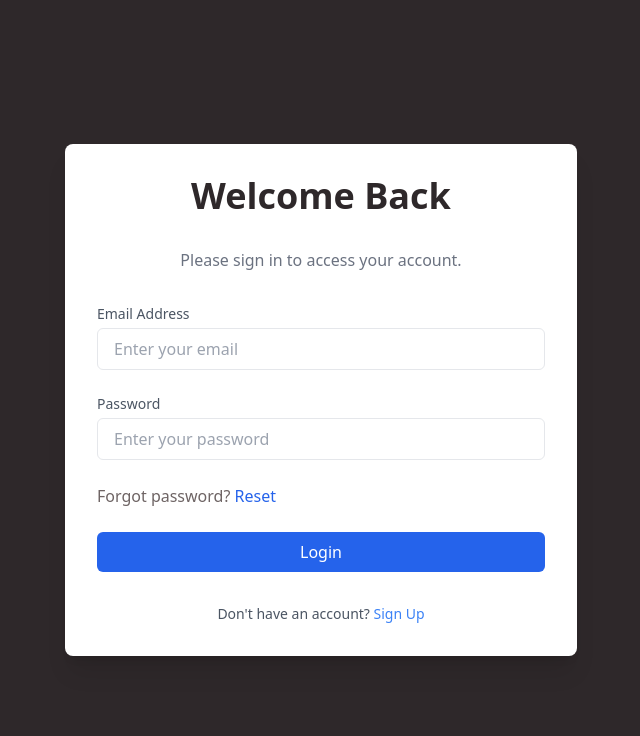
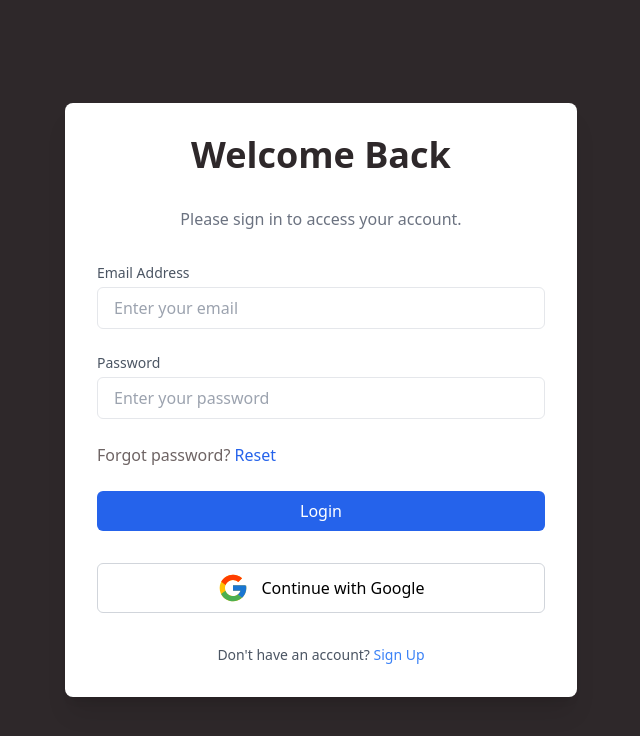
Before and after one commit to Oyedelehabeeb/learned, a React (Vite) app: page /login in a window 1280 px wide. Shown: the top 736 px of the page, without its empty margins (319-959 px from the left). Built offline with nearby package versions, Linux system fonts and the light colour scheme; no server answers.

Commit message:
update google auth

```diff
--- a/src/Features/Authentication/Login.jsx
+++ b/src/Features/Authentication/Login.jsx
@@ -2,7 +2,9 @@
 import { Link } from "react-router-dom";
 import { useLogin } from "./useLogin";
 import { useState } from "react";
+import { FcGoogle } from "react-icons/fc";
 import Loader from "./../../Ui/Loader";
+import { loginWithProvider } from "../../Services/apiAuthentication";
 
 function Login() {
   const [email, setEmail] = useState("");
@@ -23,6 +25,7 @@ function Login() {
       }
     );
   }
+
   return (
     <div className="flex items-center justify-center min-h-screen bg-darkGray px-4">
       <div className="w-full max-w-lg p-8 space-y-6 bg-white shadow-xl rounded-lg md:space-y-8">
@@ -63,7 +66,7 @@ function Login() {
           </div>
 
           <p className="text-customGray">
-            Forgot password? {""}
+            Forgot password?{" "}
             <Link to="/forgot-password" className="text-blue-600">
               Reset
             </Link>
@@ -77,6 +80,13 @@ function Login() {
           </button>
         </form>
 
+        <button
+          className="w-full py-2 mt-2 flex items-center justify-center border border-gray-300 rounded-md hover:bg-gray-100 transition-all space-x-3"
+          onClick={() => loginWithProvider("google")}
+        >
+          <FcGoogle className="w-8 h-8" /> <span>Continue with Google</span>
+        </button>
+
         <p className="text-sm text-center mt-6 text-gray-600">
           Don't have an account?{" "}
           <Link to="/signup" className="text-blue-500 hover:underline">
--- a/src/Features/Authentication/Signup.jsx
+++ b/src/Features/Authentication/Signup.jsx
@@ -1,7 +1,7 @@
 import { Link } from "react-router-dom";
 import { useForm } from "react-hook-form";
 import { useSignup } from "./useSignup";
-import MiniLoader from "../../Ui/MiniLoader";
+import Loader from "./../../Ui/Loader";
 
 function SignUp() {
   const { register, handleSubmit, formState, getValues, reset } = useForm();
@@ -123,7 +123,7 @@ function SignUp() {
               className="w-full py-2 mt-4 text-white bg-green-600 rounded-md hover:bg-green-700 transition-all"
               disabled={isLoading}
             >
-              {isLoading ? <MiniLoader /> : "Sign Up"}
+              {isLoading ? <Loader /> : "Sign Up"}
             </button>
             <button
               className="w-full py-2 mt-4 text-white bg-green-600 rounded-md hover:bg-green-700 transition-all"
--- a/src/Services/apiAuthentication.js
+++ b/src/Services/apiAuthentication.js
@@ -96,26 +96,21 @@ export async function updateCurrentUser({ password, fullname, avatar }) {
   return updatedUser;
 }
 
-export async function loginWithProvider() {
-  try {
-    const { data, error } = await supabase.auth.signInWithOAuth({
-      provider: "github",
-    });
-    console.log("Sign in result:", { data, error });
+export async function loginWithProvider(provider) {
+  const { data, error } = await supabase.auth.signInWithOAuth({
+    provider: provider,
+  });
 
-    if (error) {
-      throw new Error(`Error signing up: ${error.message}`);
-    }
-  } catch (error) {
-    console.error("Error signing in with Provider:", error);
-    throw new Error("Failed to sign in with Provider");
+  if (error) {
+    throw new Error(`Error signing up: ${error.message}`);
   }
+  return data;
 }
 
 export async function sendResetPasswordLink(email) {
   const { data, error } = await supabase.auth.resetPasswordForEmail(email, {
     // redirectTo: "http://localhost:5173/reset-password",
-    redirectTo: "https://the-learned.netlify.app/reset-password",
+    redirectTo: " https://learned-two.vercel.app/reset-password",
   });
   if (error) throw new Error(error.message);
   return data;
```
Also changed, not shown: src/Features/Authentication/useLoginWithProvider.js (added, +8 -0 lines).
